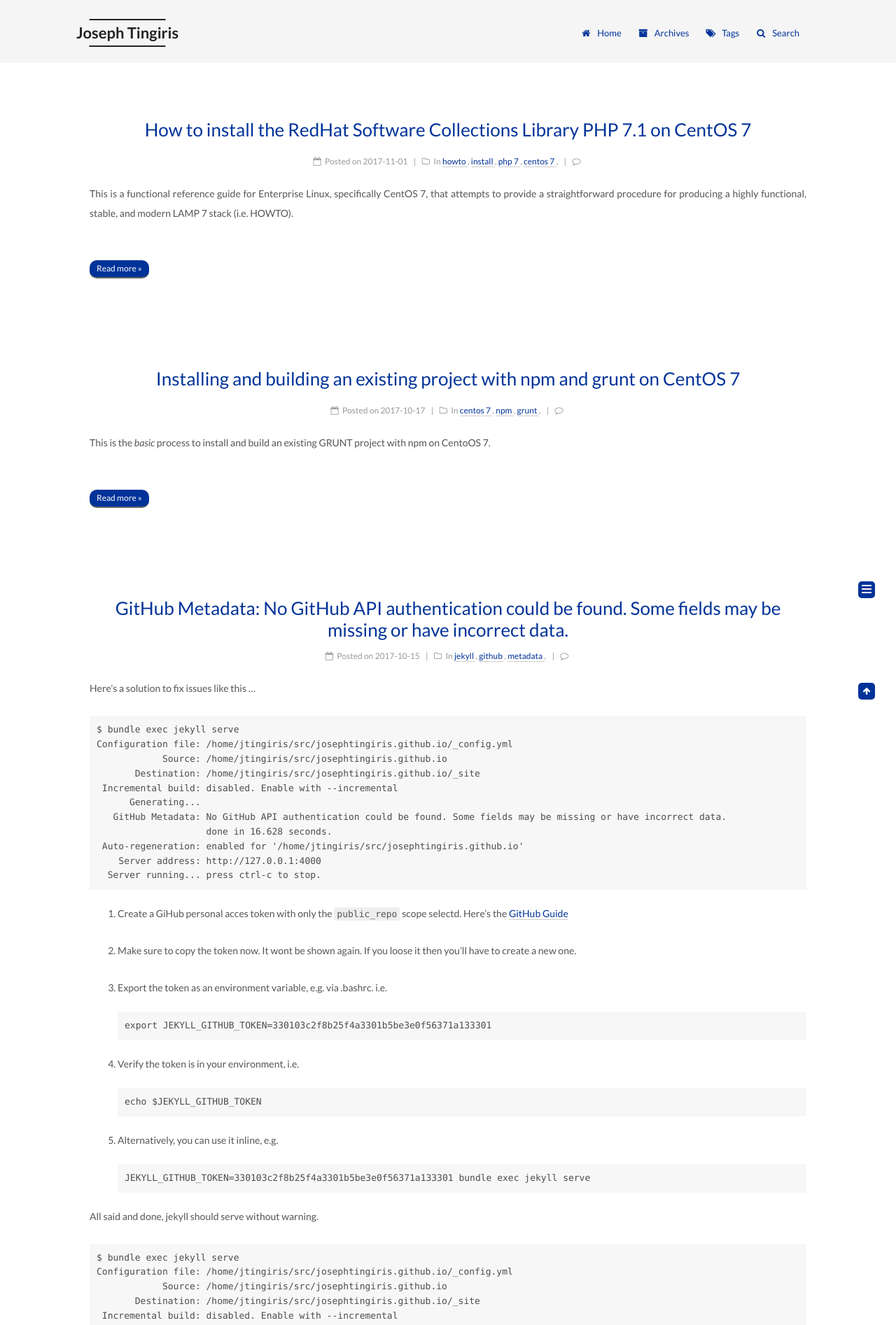
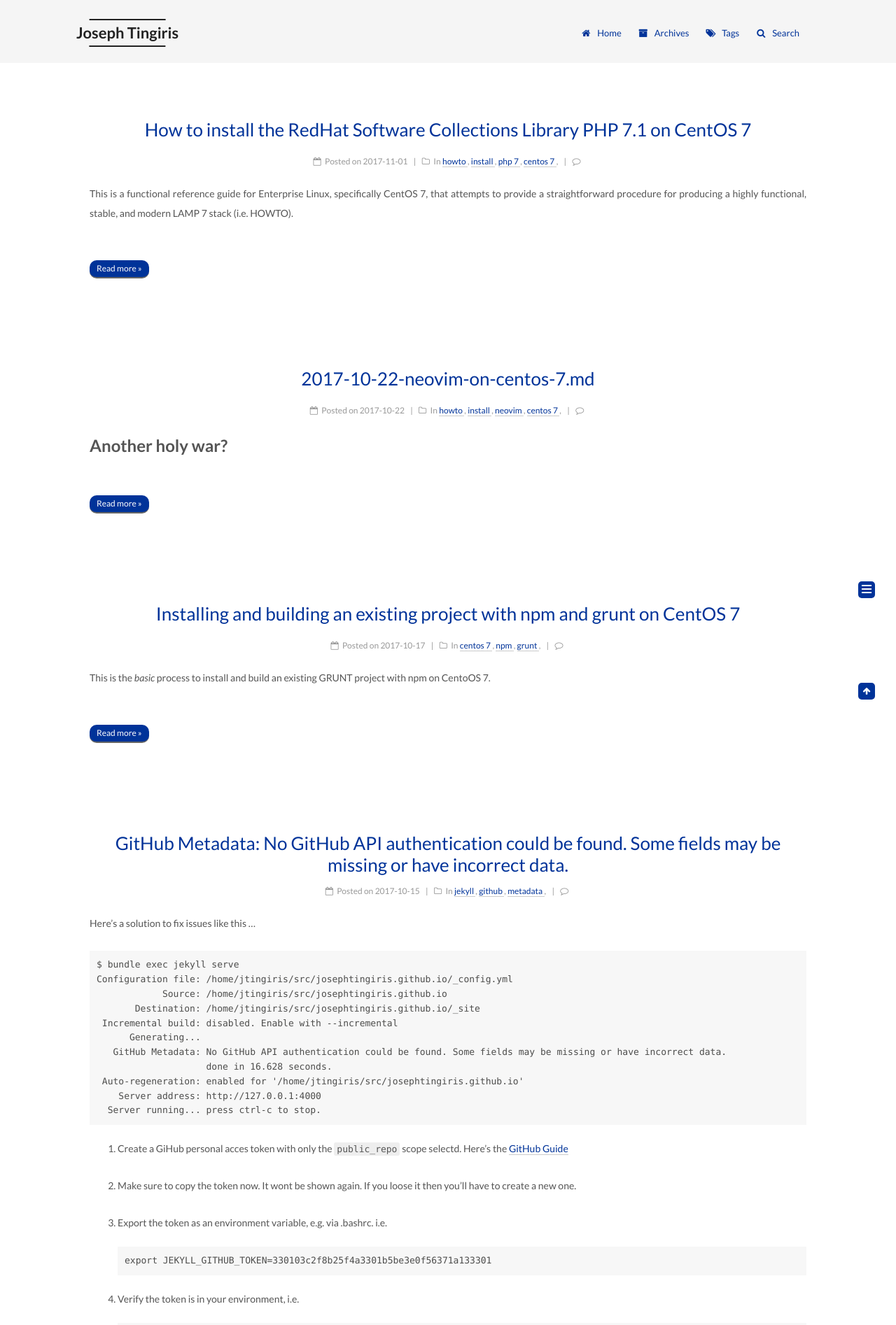
Before and after one commit to josephtingiris/josephtingiris.github.io, a Jekyll site: the page built from index.html, in a window 1280 px wide. Shown: the top 1894 px of the page at 70% size. Built offline with Jekyll 4.4.1, drawn with Linux system fonts in a browser that asks for light colours; emoji names are drawn with the system emoji font; formulas are drawn with MathJax 3; the list of posts is cut into pages by our own code; comment, search, counter and statistics services are not loaded; part of the change alters nothing that is shown.

Commit message:
added analytics & neovim page

```diff
--- a/_includes/_layout.html
+++ b/_includes/_layout.html
@@ -11,6 +11,7 @@
 
 <html class="{{ html_class | downcase }}" lang="{{ site.language }}">
 <head>
+  {% include analytics.html %}
   {% include _partials/head.html %}
   <title>{{ title }}</title>
   {% include _third-party/analytics/index.html %}
--- /dev/null
+++ b/_includes/analytics.html
@@ -0,0 +1,9 @@
+<!-- Global site tag (gtag.js) - Google Analytics -->
+<script async src="https://www.googletagmanager.com/gtag/js?id=UA-52523818-3"></script>
+<script>
+ window.dataLayer = window.dataLayer || [];
+ function gtag(){dataLayer.push(arguments);}
+ gtag('js', new Date());
+
+ gtag('config', 'UA-52523818-3');
+</script>
--- /dev/null
+++ b/_posts/2017-10-22-neovim-on-centos-7.md
@@ -0,0 +1,67 @@
+---
+layout: post
+title: "2017-10-22-neovim-on-centos-7.md"
+author: "Joseph Tingiris"
+date: 2017-10-22 09:02:33 -0400
+last_modified_at: 2017-10-22 09:02:33 -0400
+categories:
+    - howto
+    - install
+    - neovim
+    - centos 7
+tags:
+    - howto
+    - install
+    - neovim
+    - centos 7
+tags:
+published: true
+---
+
+# Another holy war?
+
+There are countless text editors out there, and I know programming languages and programmers.  They're fiercely loyal to their favorites.  The [editor war](https://en.wikipedia.org/wiki/Editor_war) has been going on since the 70's.
+
+Like it or not;  If you're a computer professional then you will eventually have to learn something about [vi](https://en.wikipedia.org/wiki/Vi) or [emacs](https://en.wikipedia.org/wiki/Emacs).  They share [The Oldest Rivalry in Computing](http://www.slate.com/articles/technology/bitwise/2014/05/oldest_software_rivalry_emacs_and_vi_two_text_editors_used_by_programmers.html).
+
+Most people either love them or hate them.  I think the latter gave rise to the use of a plethora of other editors such as [pico](https://en.wikipedia.org/wiki/Pico_(text_editor)), [nano](https://en.wikipedia.org/wiki/GNU_nano), and the ever expanding choices of more modern [IDEs](https://en.wikipedia.org/wiki/Integrated_development_environment).
+
+This post is really about setting up and using [neovim](https://github.com/neovim/neovim) on [CentOS 7](https://www.centos.org/).  I'm both excited and tentative at the thought.  I spend a considerable amount of time in an editor, particularly vim, and this is a topic that interests me.
+
+# But IDE X is so great!
+
+The problem, for someone like me, is that it takes quality time to learn how to use an editor proficiently.  It takes even more time to integrate it with different development environments. Constantly switching from one set of tools to another can be extremely time consuming.
+
+If you've ever been stuck working on a machine without *your* editor then you know where I'm coming from.  Like so many others, I had to learn vi out of necessity (and because it is way better than ed).  While I've used emacs for some time too, and fully recognize there are many others, none are as ever-present as vi.
+
+I program a lot, in different languages.  Throughout the course of my life & career I've used countless IDEs.  Most focus on a single language very well and few cater to a polyglot.  They can be good, or bad, depending on your point of view and what you want to do.
+
+Personally, I find it extremely cumbersome to be required to use a mouse.  It's akin to torture; [Carpal tunnel syndrome](https://en.wikipedia.org/wiki/Carpal_tunnel_syndrome) is real and yes, I feel it.  To this day, for any number of reasons, I still find myself going back to vi(m) for a large portion of what I do on a daily basis.
+
+Honestly, I've preferred using [vim](http://www.vim.org/) for decades.  It's like the lowest common denominator; It's always there.  It rarely changes.  The vim plugin/script ecosystem is constantly growing. The community never ceases to amaze me.
+
+Yet, I still find myself checking out other IDEs and migrating to the newer ones like [atom](https://atom.io/) and [sublime](https://www.sublimetext.com/).  Like others, surely, I'm still searching for ***[The One](http://matrix.wikia.com/wiki/The_One)*** IDE that can handle all ***[The Source](http://matrix.wikia.com/wiki/The_Source)***
+
+Either **neovim** is very cleverly named, or the author really likes ***The Matrix***.
+
+Or maybe ...
+
+![neo is not the one](http://www.memebucket.com/mb/2012/08/What-If-Neo-Is-Not-The-One-852.png)
+
+... I'm just having fun with it. :lol:
+
+The [neovim glitter](https://gitter.im/neovim/neovim) referred me here when I asked.  https://en.wiktionary.org/wiki/neo-
+
+So, I guess it's ***newvim***
+
+Seriously.  For the most part, [vim](http://www.vim.org/) with [scripts](http://www.vim.org/scripts/) is a very capable IDE for most programming languages. Configured appropriately, vim is far from a 'simple' text editor like vi. The [about](http://www.vim.org/about) page describes it like this.  *Vim is an advanced text editor that seeks to provide the power of the de-facto Unix editor 'Vi', with a more complete feature set.*
+
+It also says, this.
+Most of the machines I've been working with lately are x86_64 CentOS or RHEL 7.  Many are production servers that were installed with the [Minimal ISO](https://www.centos.org/download/).  While it's not entirely obvious (or easy to search), mounting the [latest ISO](http://isoredirect.centos.org/centos/7/isos/x86_64/CentOS-7-x86_64-Minimal-1708.iso]) readily confirms the **only** editor that's installable is *vim-minimal*.  I've also encountered this working in initrd and initramfs environments.  It's been that way for years.
+
+So, the writing is on the minimal Linux wall.  The traditional editor 'holy war' is over.  vi(m) won.
+
+
+Frankly, I'll probably be programming as long as I can type because I love it.  I've still got at least another 15+ years until I can retire.  I also hope the next generation(s) of programmers will build on and improve what's been built before us.
+
+About every year, or so, I take a look at the current state of the IDE and what's available.  Over the past couple years,
```
